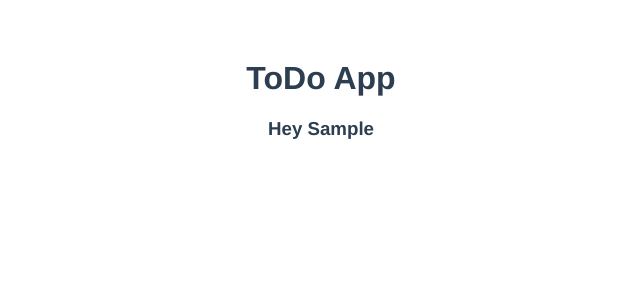
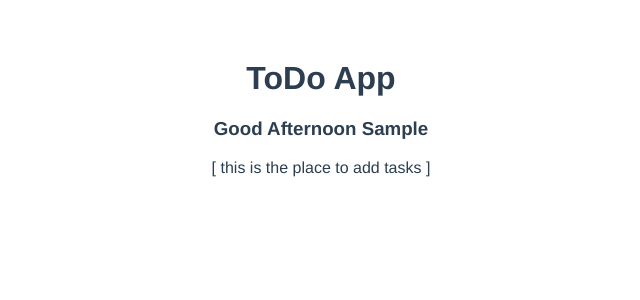
Before and after one commit to ChrstnDmbchr/Todo, a Vue app: page / in a window 1280 px wide. Both pictures are taken after typing "Sample" into the empty fields and a click on the input "Submit". Shown: the top 300 px of the page, without its empty margins (319-959 px from the left). Built offline with nearby package versions, Linux system fonts and the light colour scheme.

Commit message:
added time dependant greeting after name submission

```diff
--- a/index.html
+++ b/index.html
@@ -3,7 +3,7 @@
   <head>
     <meta charset="utf-8">
     <meta name="viewport" content="width=device-width,initial-scale=1.0">
-    <title>todo</title>
+    <title>Todo</title>
   </head>
   <body>
     <div id="app"></div>
--- a/src/App.vue
+++ b/src/App.vue
@@ -9,9 +9,9 @@
       </form>
     </div>
     <div v-else>
-      <h3>Hey {{name}}</h3>
+      <h3>{{greeting}} {{name}}</h3>
+      <tasks></tasks>
     </div>
-    <tasks></tasks>
   </div>
 </template>
 
@@ -26,13 +26,23 @@ export default {
   data () {
     return {
       name: '',
-      newName: ''
+      newName: '',
+      greeting: ''
     }
   },
   methods: {
     submitName: function(e) {
       this.name = this.newName
       e.preventDefault();
+    }
+  },
+  beforeMount: function () {
+    let d = new Date()
+    console.log(d.getHours())
+    if (d.getHours() >= 12 && d.getHours() <= 24) {
+      this.greeting = 'Good Afternoon'
+    } else {
+      this.greeting = 'Good Morning'
     }
   }
 }
--- a/src/components/Tasks.vue
+++ b/src/components/Tasks.vue
@@ -1,5 +1,6 @@
 <template>
   <div class="tasks">
+    <p>[ this is the place to add tasks ]</p>
   </div>
 </template>
 
```
Also changed, not shown: src/assets/logo.png (deleted).
